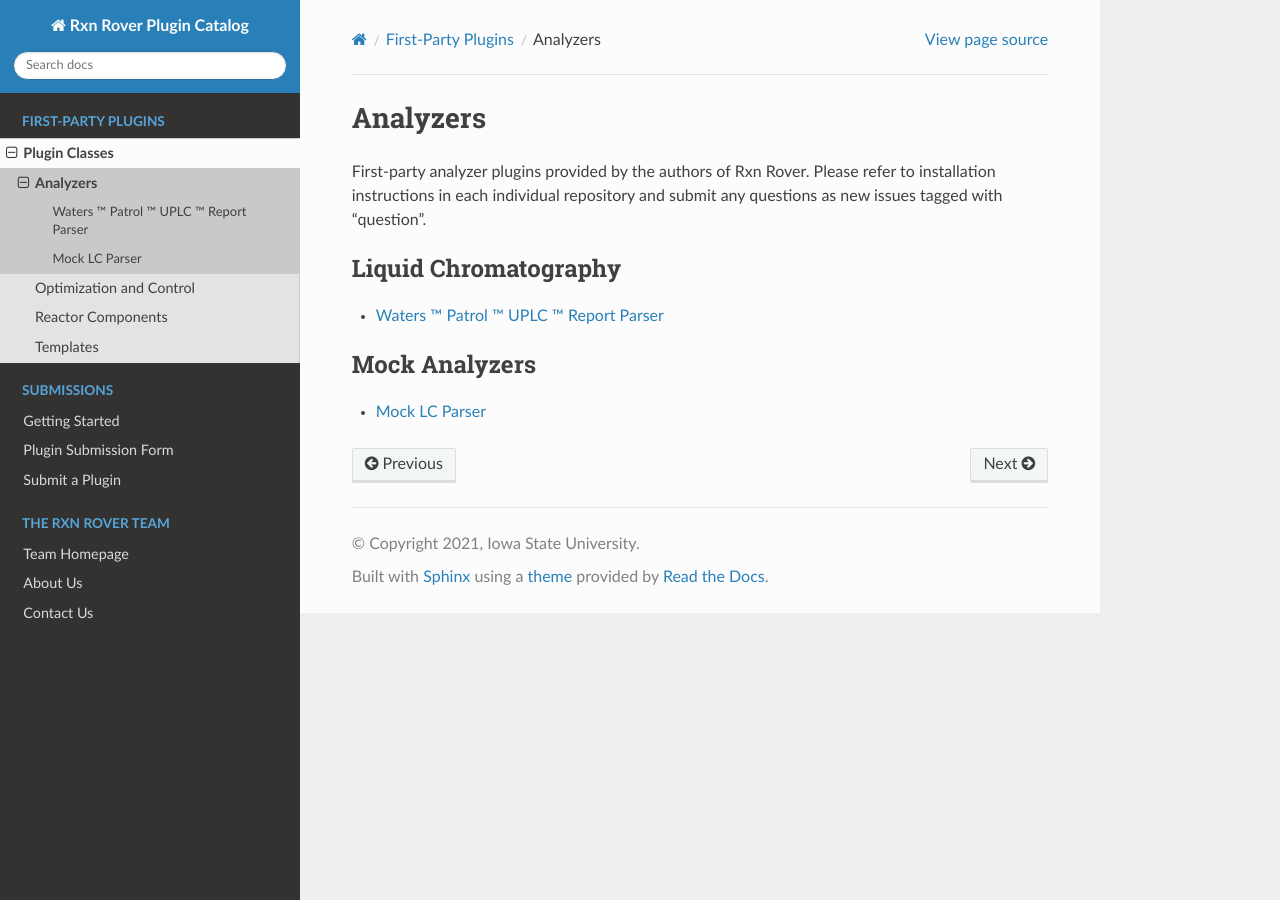
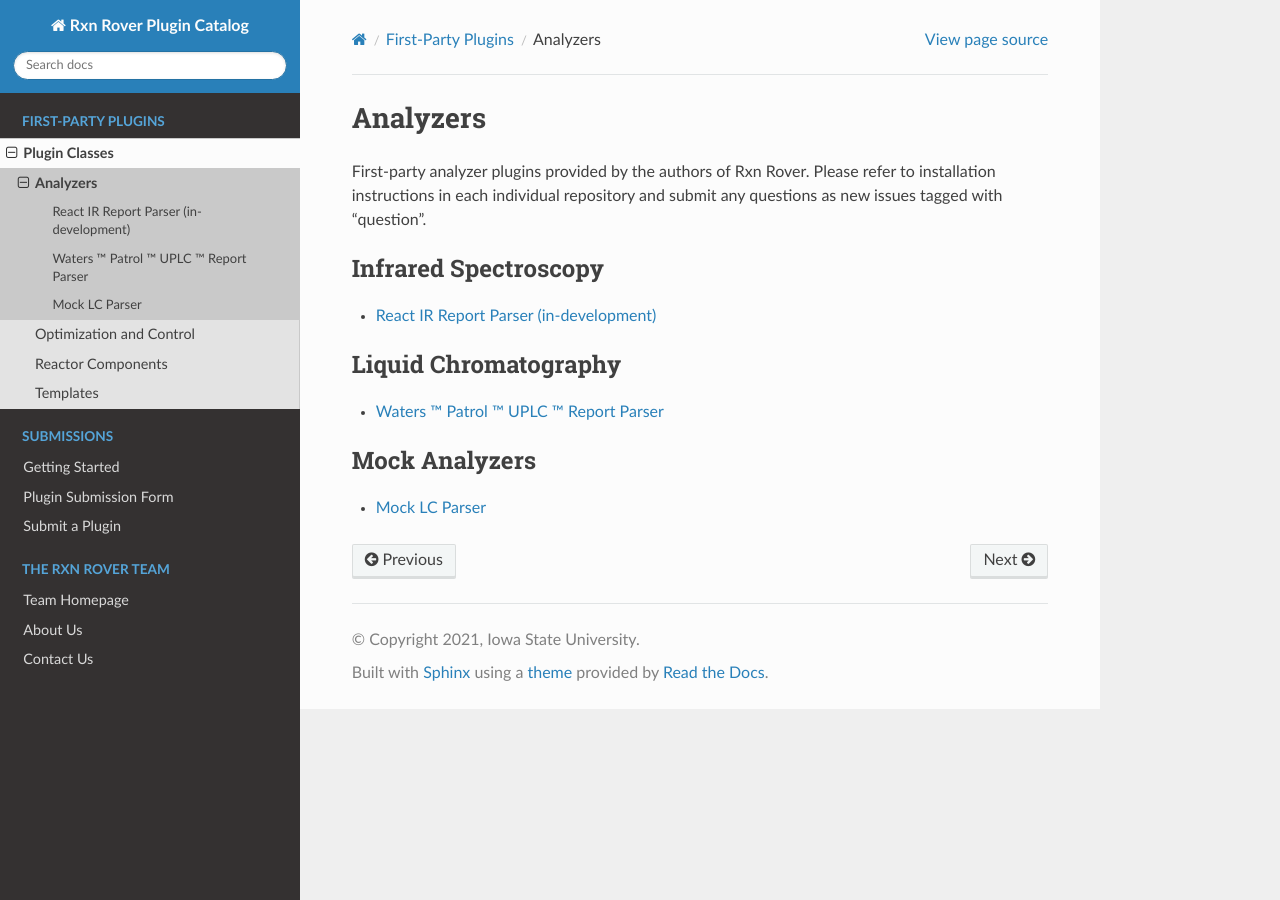
Before and after one commit to RxnRover/PluginCatalog, a Sphinx documentation site: the page built from source/first_party/analyzers/index.rst, in a window 1280 px wide. Built offline with Sphinx 7.4.7 and the Read the Docs theme 3.1.0, drawn with Linux system fonts in a browser that asks for light colours; pages that are not in the unit, such as notebooks, are missing from menus.

```diff
--- a/source/first_party/analyzers/index.rst
+++ b/source/first_party/analyzers/index.rst
@@ -8,6 +8,7 @@ submit any questions as new issues tagged with "question".
 .. toctree::
    :maxdepth: 1
    :caption: Infrared Spectroscopy
+
    reactir_report_parser
 
 .. toctree::
--- a/source/first_party/reactor_components/milligat_pump.rst
+++ b/source/first_party/reactor_components/milligat_pump.rst
@@ -12,7 +12,7 @@ Plugin class: Pump Controller
 
 This plugin provides basic control over a MilliGAT pump from GlobalFIA, including flow rate control, start and stop commands. The plugin keeps a log of all data collected in a CSV format for easy analysis using a spreadsheet program.
 
-- **Supported Hardware:** MilliGAT Pump from GlobalFIA `https://www.globalfia.com/shop/milliGAT-Pump-p459726977/`_
+- **Supported Hardware:** MilliGAT Pump from `GlobalFIA <https://www.globalfia.com/shop/milliGAT-Pump-p459726977/>`_
 
 Acquisition
 -----------
```
